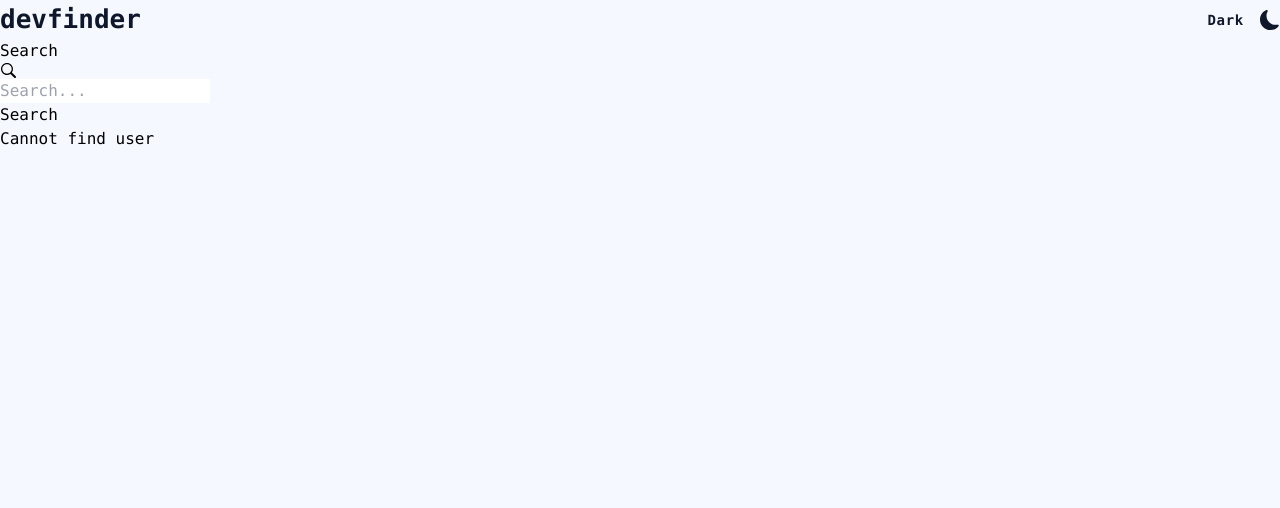
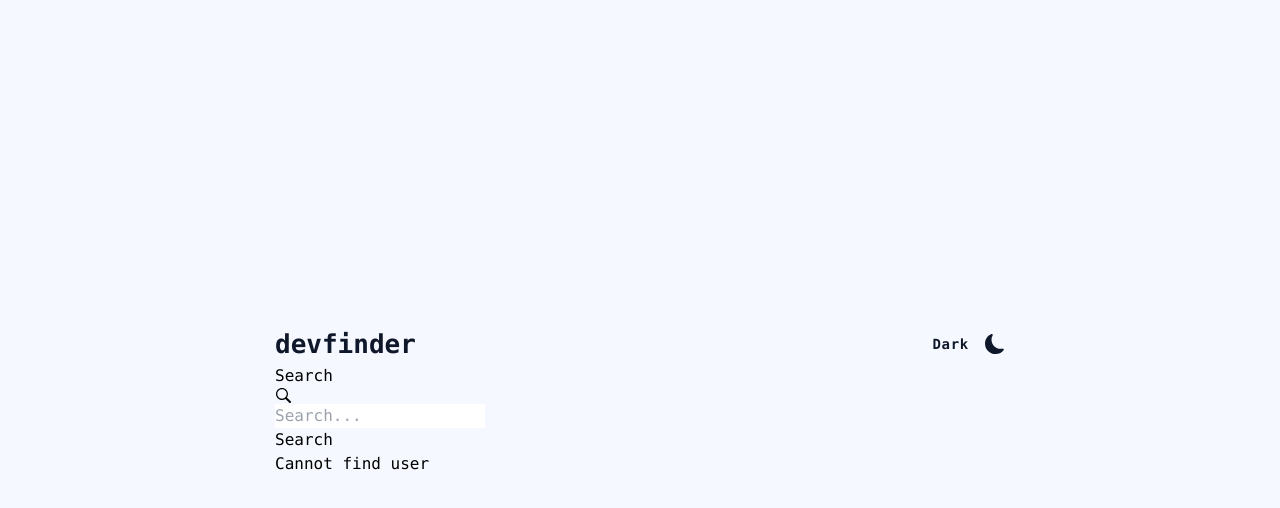
Before and after one commit to JordanPhillips-hub/dev-finder, a React (Vite) app: page / in a window 1280 px wide. Shown: the top 508 px of the page. Built offline with nearby package versions, Linux system fonts and the light colour scheme.

Commit message:
Change error message text
Add styles to parent and child div

```diff
--- a/src/App.tsx
+++ b/src/App.tsx
@@ -28,15 +28,15 @@ function App() {
       setIsLoading(false);
       console.log(user);
     } catch (err) {
-      setErrMsg("User Not Found");
+      setErrMsg("No results");
       setIsLoading(false);
       setUser(null);
     }
   };
 
   return (
-    <div className="bg-lightestBlue font-mono h-screen">
-      <div className="max-w-2.5xl">
+    <div className="bg-lightestBlue font-mono h-screen grid place-items-center">
+      <div className="max-w-[45.625rem] w-[45.625rem]">
         {isLoading && <div>Loading...</div>}
         <PageHeader />
         <SearchBar
```
